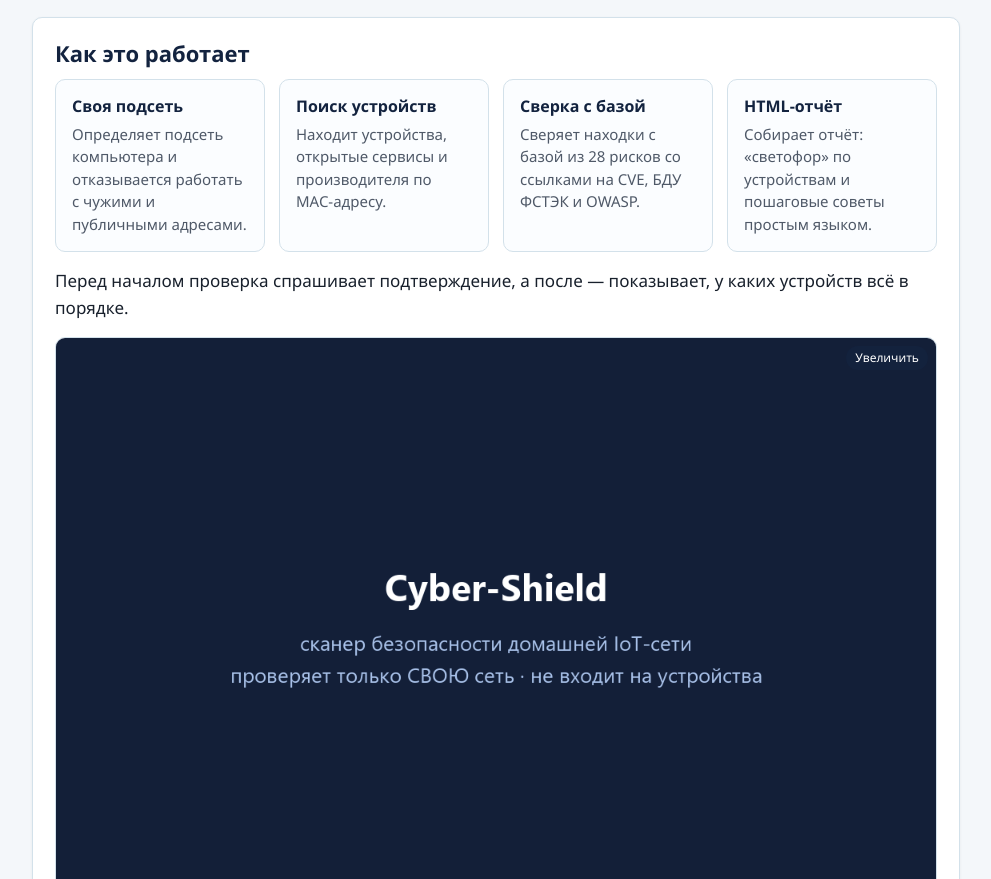
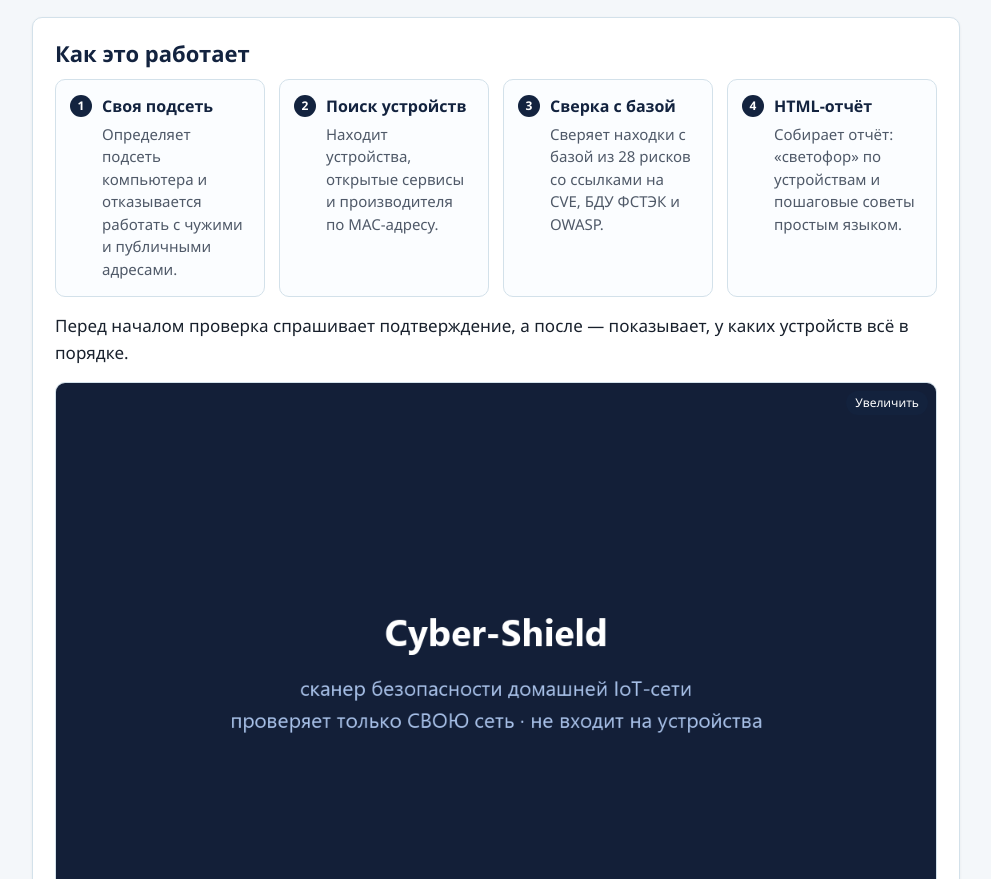
Before and after one commit to sirius-leto-2026/cyber-shield, a plain HTML site: page index.html in a window 1280 px wide. Shown: the part 1115-1994 px from the top of the page, without its empty margins (144-1135 px from the left). Drawn offline with Linux system fonts and the light colour scheme.

Commit message:
Команды Сириус.Лето | Лендинг: номера шагов в схеме «как это работает»

```diff
--- a/index.html
+++ b/index.html
@@ -42,15 +42,16 @@ small{color:var(--muted)}
 .mt{margin-top:16px}
 .legal{border-left:6px solid var(--warn)}
 .legal p{margin:0;max-width:80ch}
+.flow{counter-reset:step;grid-template-columns:repeat(auto-fit,minmax(210px,1fr))}
 .cards,.flow,.stats{display:grid;gap:14px;margin:0;padding:0;list-style:none}
 .cards{grid-template-columns:repeat(auto-fit,minmax(230px,1fr))}
-.flow{grid-template-columns:repeat(auto-fit,minmax(210px,1fr))}
 .stats{grid-template-columns:repeat(auto-fit,minmax(180px,1fr))}
 .card,.flow li,.stat{background:#fbfdff;border:1px solid var(--line);border-radius:var(--r)}
 .card{padding:14px 16px}
 .card h3{margin:0 0 6px;font-size:16px;color:var(--navy)}
 .card p{margin:0;font-size:15px;color:var(--muted);line-height:1.5}
-.flow li{padding:14px 16px 16px}
+.flow li{counter-increment:step;position:relative;padding:14px 16px 16px 46px}
+.flow li::before{content:counter(step);position:absolute;left:14px;top:15px;width:22px;height:22px;border-radius:50%;background:var(--navy);color:#fff;font-size:12px;font-weight:700;display:flex;align-items:center;justify-content:center}
 .flow li b{display:block;margin-bottom:4px;color:var(--navy);font-size:16px}
 .flow li span{display:block;font-size:15px;color:var(--muted);line-height:1.5}
 .stat{padding:14px 16px}
```
